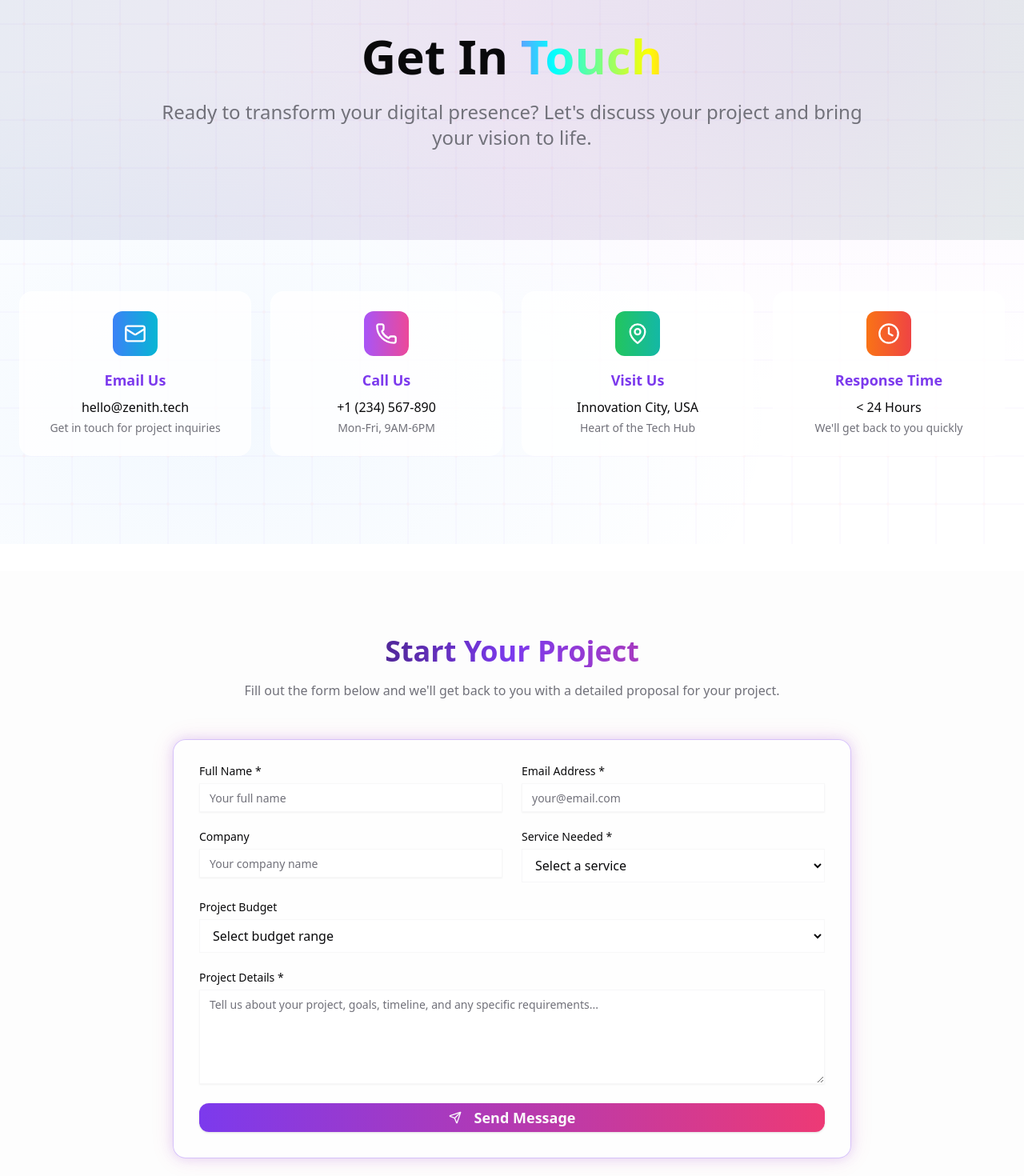
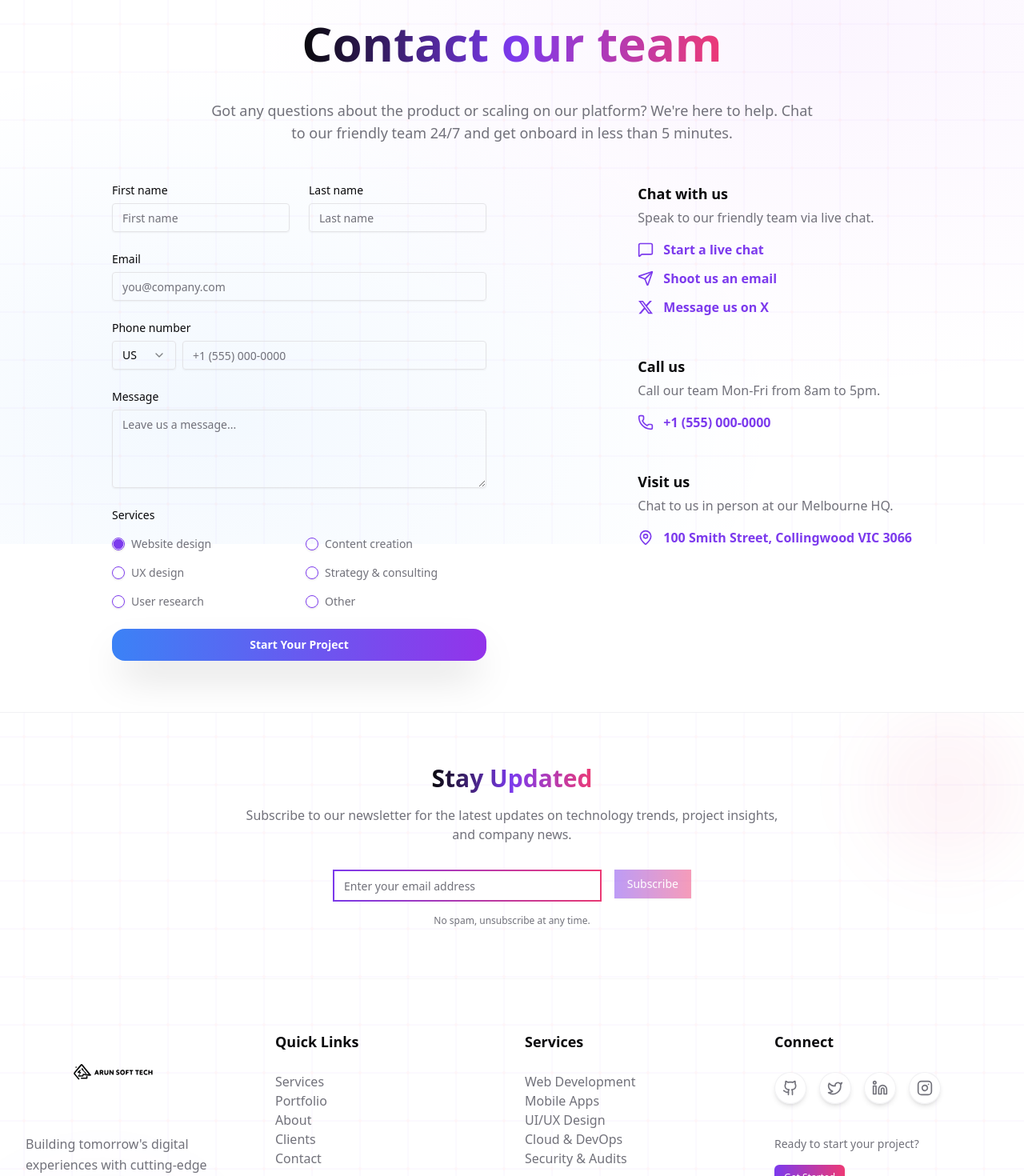
Before and after one commit to aniketdebnath20/arun_soft_tech, a Next.js app: page /contact in a window 1280 px wide. Shown: the part 120-1590 px from the top of the page at 80% size. Built offline with nearby package versions, Linux system fonts and the light colour scheme.

Commit message:
contact page desgin, home , about page

```diff
--- a/src/app/contact/page.tsx
+++ b/src/app/contact/page.tsx
@@ -1,327 +1,220 @@
 
 'use client';
 
-import React, { useState } from "react";
-import { Button } from "@/components/ui/button";
-import { Input } from "@/components/ui/input";
-import { Textarea } from "@/components/ui/textarea";
-import { Label } from "@/components/ui/label";
+import { useState } from 'react';
+import { Button } from '@/components/ui/button';
+import { Input } from '@/components/ui/input';
+import { Textarea } from '@/components/ui/textarea';
 import {
-  Mail,
+  Send,
+  MessageSquare,
   Phone,
   MapPin,
-  Clock,
-  Send,
   CheckCircle,
-  MessageSquare,
-  Zap
-} from "lucide-react";
-
-const contactInfo = [
-  {
-    icon: Mail,
-    title: "Email Us",
-    info: "hello@zenith.tech",
-    description: "Get in touch for project inquiries",
-    gradient: "from-blue-500 to-cyan-500"
-  },
-  {
-    icon: Phone,
-    title: "Call Us",
-    info: "+1 (234) 567-890",
-    description: "Mon-Fri, 9AM-6PM",
-    gradient: "from-purple-500 to-pink-500"
-  },
-  {
-    icon: MapPin,
-    title: "Visit Us",
-    info: "Innovation City, USA",
-    description: "Heart of the Tech Hub",
-    gradient: "from-green-500 to-teal-500"
-  },
-  {
-    icon: Clock,
-    title: "Response Time",
-    info: "< 24 Hours",
-    description: "We'll get back to you quickly",
-    gradient: "from-orange-500 to-red-500"
-  }
-];
+} from 'lucide-react';
+import {
+  Select,
+  SelectContent,
+  SelectItem,
+  SelectTrigger,
+  SelectValue,
+} from '@/components/ui/select';
+import { motion } from 'framer-motion';
+import { Label } from '@/components/ui/label';
+import { RadioGroup, RadioGroupItem } from '@/components/ui/radio-group';
 
 const services = [
-  "Web Development",
-  "Mobile App Development",
-  "UI/UX Design",
-  "Cloud & DevOps",
-  "Digital Consulting",
-  "AI & Data Solutions"
+  { id: 'website-design', label: 'Website design' },
+  { id: 'content-creation', label: 'Content creation' },
+  { id: 'ux-design', label: 'UX design' },
+  { id: 'strategy-consulting', label: 'Strategy & consulting' },
+  { id: 'user-research', label: 'User research' },
+  { id: 'other', label: 'Other' },
 ];
 
 export default function ContactPage() {
-  const [formData, setFormData] = useState({
-    name: "",
-    email: "",
-    company: "",
-    service: "",
-    budget: "",
-    message: ""
-  });
-  const [isSubmitting, setIsSubmitting] = useState(false);
   const [isSubmitted, setIsSubmitted] = useState(false);
 
-  const handleInputChange = (field: string, value: string) => {
-    setFormData(prev => ({
-      ...prev,
-      [field]: value
-    }));
-  };
-
-  const handleSubmit = async (e: React.FormEvent) => {
+  const handleSubmit = (e: React.FormEvent) => {
     e.preventDefault();
-    setIsSubmitting(true);
-
-    // Simulate form submission
-    await new Promise(resolve => setTimeout(resolve, 2000));
-
-    setIsSubmitting(false);
     setIsSubmitted(true);
   };
 
   if (isSubmitted) {
     return (
       <div className="min-h-screen flex items-center justify-center px-6 pt-20">
-        <div className="max-w-md mx-auto text-center">
-          <div className="w-20 h-20 rounded-full bg-gradient-to-r from-green-500 to-teal-600 flex items-center justify-center mx-auto mb-8 hover-glow">
-            <CheckCircle className="w-10 h-10 text-white" />
+        <motion.div
+          initial={{ opacity: 0, scale: 0.9 }}
+          animate={{ opacity: 1, scale: 1 }}
+          transition={{ duration: 0.7 }}
+          className="max-w-md mx-auto text-center p-8 bg-transparent rounded-lg"
+        >
+          <div className="w-16 h-16 rounded-full bg-green-100 flex items-center justify-center mx-auto mb-6">
+            <CheckCircle className="w-10 h-10 text-green-600" />
           </div>
-          <h2 className="text-3xl font-bold mb-4 text-green-400">Message Sent!</h2>
-          <p className="text-muted-foreground mb-8 leading-relaxed">
-            Thank you for reaching out. We&apos;ve received your message and will get back to you within 24 hours.
+          <h2 className="text-2xl font-semibold mb-2">Message Sent!</h2>
+          <p className="text-muted-foreground mb-6">
+            Thank you for reaching out. We&apos;ve received your message and will get
+            back to you as soon as possible.
           </p>
           <Button
-            onClick={() => {
-              setIsSubmitted(false);
-              setFormData({
-                name: "",
-                email: "",
-                company: "",
-                service: "",
-                budget: "",
-                message: ""
-              });
-            }}
-            className="px-8 py-3 bg-gradient-to-r from-primary to-accent hover:from-primary/90 hover:to-accent/90 rounded-xl hover-glow"
+            onClick={() => setIsSubmitted(false)}
+            variant="outline"
           >
             Send Another Message
           </Button>
-        </div>
+        </motion.div>
       </div>
     );
   }
 
   return (
-    <div className="relative pt-20">
-      {/* Hero Section */}
-      <section className="py-20 relative overflow-hidden">
-        <div className="absolute inset-0 bg-gradient-to-r from-blue-900/10 via-purple-900/10 to-teal-900/10 dark:from-blue-900/30 dark:via-purple-900/30 dark:to-teal-900/30"></div>
+    <div className="min-h-screen pt-20">
+      <div className="container mx-auto px-4 py-16">
+        {/* Header */}
+        <motion.div
+          initial={{ opacity: 0, y: 50 }}
+          animate={{ opacity: 1, y: 0 }}
+          transition={{ duration: 0.7, ease: "easeOut", delay: 1 }}
+          className="text-center mb-12"
+        >
+          <div className="text-4xl md:text-5xl lg:text-6xl font-bold mb-10 leading-tight">
+            <span className="bg-gradient-to-r from-foreground via-primary to-accent bg-clip-text text-transparent">
+              Contact our team
+            </span>
+          </div>
+          <p className="mt-4 text-md md:text-lg text-muted-foreground max-w-3xl mx-auto">
+            Got any questions about the product or scaling on our platform?
+            We&apos;re here to help. Chat to our friendly team 24/7 and get
+            onboard in less than 5 minutes.
+          </p>
+        </motion.div>
 
-        <div className="relative z-10 max-w-7xl mx-auto px-6">
-          <div className="max-w-4xl mx-auto text-center">
-            <h1 className="text-5xl md:text-6xl font-bold mb-6">
-              Get In <span className="holographic-text">Touch</span>
-            </h1>
-            <p className="text-xl md:text-2xl text-muted-foreground mb-8 leading-relaxed">
-              Ready to transform your digital presence? Let&apos;s discuss your project and bring your vision to life.
-            </p>
-          </div>
-        </div>
-      </section>
-
-      {/* Contact Info */}
-      <section className="py-16">
-        <div className="max-w-7xl mx-auto px-6">
-          <div className="grid md:grid-cols-2 lg:grid-cols-4 gap-6 mb-20">
-            {contactInfo.map((info, index) => (
-              <div
-                key={index}
-                className="glassmorphism rounded-2xl p-6 text-center hover-glow transition-all duration-300"
+        {/* Main Content Grid */}
+        <div className="max-w-5xl mx-auto px-2 md:px-3 grid md:grid-cols-2 md:justify-items-end gap-16">
+          {/* Left Column: Form */}
+          <motion.div
+            initial={{ opacity: 0, x: -50 }}
+            animate={{ opacity: 1, x: 0 }}
+            transition={{ duration: 0.7, ease: "easeOut", delay: 1.2 }}
+            className="space-y-8 "
           >
-                <div className={`w-14 h-14 rounded-xl bg-gradient-to-r ${info.gradient} flex items-center justify-center mx-auto mb-4 hover-glow`}>
-                  <info.icon className="w-7 h-7 text-white" />
-                </div>
-                <h3 className="text-lg font-semibold mb-2 text-primary">{info.title}</h3>
-                <p className="text-foreground font-medium mb-1">{info.info}</p>
-                <p className="text-muted-foreground text-sm">{info.description}</p>
-              </div>
-            ))}
-          </div>
-        </div>
-      </section>
-
-      {/* Contact Form */}
-      <section className="py-20 bg-muted/20">
-        <div className="max-w-4xl mx-auto px-6 text-center">
-          <div className="mb-12">
-            <h2 className="text-4xl font-bold mb-4 text-gradient">Start Your Project</h2>
-            <p className="text-muted-foreground leading-relaxed max-w-2xl mx-auto">
-              Fill out the form below and we&apos;ll get back to you with a detailed proposal for your project.
-            </p>
-          </div>
-
-          <div className="glassmorphism rounded-2xl p-8 neon-border text-left">
             <form onSubmit={handleSubmit} className="space-y-6">
-              <div className="grid md:grid-cols-2 gap-6">
+              <div className="grid grid-cols-1 sm:grid-cols-2 gap-6">
                 <div>
-                  <Label htmlFor="name" className="mb-2 block">Full Name *</Label>
-                  <Input
-                    id="name"
-                    type="text"
-                    required
-                    value={formData.name}
-                    onChange={(e) => handleInputChange("name", e.target.value)}
-                    className="bg-background/50 border-border/30 focus:border-primary focus:bg-background/70"
-                    placeholder="Your full name"
-                  />
+                  <label htmlFor="first-name" className="block text-sm font-medium mb-1.5">First name</label>
+                  <Input id="first-name" placeholder="First name" className='rounded-[4px]' />
                 </div>
                 <div>
-                  <Label htmlFor="email" className="mb-2 block">Email Address *</Label>
-                  <Input
-                    id="email"
-                    type="email"
-                    required
-                    value={formData.email}
-                    onChange={(e) => handleInputChange("email", e.target.value)}
-                    className="bg-background/50 border-border/30 focus:border-primary focus:bg-background/70"
-                    placeholder="your@email.com"
-                  />
-                </div>
-              </div>
-
-              <div className="grid md:grid-cols-2 gap-6">
-                <div>
-                  <Label htmlFor="company" className="mb-2 block">Company</Label>
-                  <Input
-                    id="company"
-                    type="text"
-                    value={formData.company}
-                    onChange={(e) => handleInputChange("company", e.target.value)}
-                    className="bg-background/50 border-border/30 focus:border-primary focus:bg-background/70"
-                    placeholder="Your company name"
-                  />
-                </div>
-                <div>
-                  <Label htmlFor="service" className="mb-2 block">Service Needed *</Label>
-                  <select
-                    id="service"
-                    aria-label="service"
-                    required
-                    value={formData.service}
-                    onChange={(e) => handleInputChange("service", e.target.value)}
-                    className="w-full px-3 py-2 bg-background/50 border border-border/30 rounded-md focus:border-primary focus:bg-background/70"
-                  >
-                    <option value="">Select a service</option>
-                    {services.map((service) => (
-                      <option key={service} value={service} className="bg-background">
-                        {service}
-                      </option>
-                    ))}
-                  </select>
+                  <label htmlFor="last-name" className="block text-sm font-medium mb-1.5">Last name</label>
+                  <Input id="last-name" placeholder="Last name" className='rounded-[4px]' />
                 </div>
               </div>
 
               <div>
-                <Label htmlFor="budget" className="mb-2 block">Project Budget</Label>
-                <select
-                  id="budget"
-                  aria-label="budget"
-                  value={formData.budget}
-                  onChange={(e) => handleInputChange("budget", e.target.value)}
-                  className="w-full px-3 py-2 bg-background/50 border border-border/30 rounded-md focus:border-primary focus:bg-background/70"
-                >
-                  <option value="">Select budget range</option>
-                  <option value="under-10k" className="bg-background">Under $10,000</option>
-                  <option value="10k-50k" className="bg-background">$10,000 - $50,000</option>
-                  <option value="50k-100k" className="bg-background">$50,000 - $100,000</option>
-                  <option value="100k-plus" className="bg-background">$100,000+</option>
-                </select>
+                <label htmlFor="email" className="block text-sm font-medium mb-1.5">Email</label>
+                <Input id="email" type="email" placeholder="you@company.com" className='rounded-[4px]' />
               </div>
 
               <div>
-                <Label htmlFor="message" className="mb-2 block">Project Details *</Label>
-                <Textarea
-                  id="message"
-                  required
-                  rows={5}
-                  value={formData.message}
-                  onChange={(e) => handleInputChange("message", e.target.value)}
-                  className="bg-background/50 border-border/30 focus:border-primary focus:bg-background/70"
-                  placeholder="Tell us about your project, goals, timeline, and any specific requirements..."
-                />
+                <label htmlFor="phone-number" className="block text-sm font-medium mb-1.5">Phone number</label>
+                <div className="flex gap-2">
+                  <Select defaultValue="US">
+                    <SelectTrigger className="w-[80px] rounded-[4px]">
+                      <SelectValue />
+                    </SelectTrigger>
+                    <SelectContent>
+                      <SelectItem value="US">US</SelectItem>
+                      <SelectItem value="CA">CA</SelectItem>
+                      <SelectItem value="UK">UK</SelectItem>
+                    </SelectContent>
+                  </Select>
+                  <Input id="phone-number" placeholder="+1 (555) 000-0000" className="flex-1 rounded-[4px]" />
+                </div>
               </div>
 
+              <div>
+                <label htmlFor="message" className="block text-sm font-medium mb-1.5">Message</label>
+                <Textarea id="message" placeholder="Leave us a message..." rows={4} className='rounded-[4px]' />
+              </div>
+
+              <div>
+                <Label className="block text-sm font-medium mb-4">Services</Label>
+                <RadioGroup defaultValue={services[0].id} className="grid grid-cols-1 sm:grid-cols-2 gap-4">
+                  {services.map(service => (
+                    <div key={service.id} className="flex items-center gap-2">
+                      <RadioGroupItem value={service.id} id={service.id} />
+                      <Label htmlFor={service.id} className="text-sm font-medium text-muted-foreground cursor-pointer">
+                        {service.label}
+                      </Label>
+                    </div>
+                  ))}
+                </RadioGroup>
+              </div>
+
+              {/* <Button type="submit" className="w-full bg-gray-900 text-white hover:bg-gray-800" size="lg">
+                Send message
+              </Button> */}
+
               <Button
-                type="submit"
-                disabled={isSubmitting}
-                className="w-full py-4 bg-gradient-to-r from-primary to-accent hover:from-primary/90 hover:to-accent/90 text-lg font-semibold rounded-xl hover-glow hover:scale-105 transition-all duration-300 disabled:opacity-50 disabled:scale-100"
+                className="px-8 py-5 w-full bg-gradient-to-r from-blue-500 to-purple-600 hover:from-blue-600 hover:to-purple-700 text-white font-semibold rounded-2xl hover:scale-105 transition-all duration-300 shadow-2xl"
               >
-                {isSubmitting ? (
-                  <>
-                    <div className="w-5 h-5 border-2 border-white border-t-transparent rounded-full animate-spin mr-2" />
-                    Sending Message...
-                  </>
-                ) : (
-                  <>
-                    <Send className="w-5 h-5 mr-2" />
-                    Send Message
-                  </>
-                )}
+                  Start Your Project
               </Button>
+
             </form>
+          </motion.div>
+
+          {/* Right Column: Contact Details */}
+          <motion.div
+            initial={{ opacity: 0, x: 50 }}
+            animate={{ opacity: 1, x: 0 }}
+            transition={{ duration: 0.7, ease: "easeOut", delay: 1.4 }}
+            className="hidden md:block space-y-12 "
+          >
+            <div>
+              <h3 className="text-lg font-semibold">Chat with us</h3>
+              <p className="text-muted-foreground mt-1 mb-4">
+                Speak to our friendly team via live chat.
+              </p>
+              <div className="space-y-3">
+                <a href="#" className="flex items-center gap-3 text-primary font-semibold hover:underline">
+                  <MessageSquare className="w-5 h-5" />
+                  <span>Start a live chat</span>
+                </a>
+                <a href="#" className="flex items-center gap-3 text-primary font-semibold hover:underline">
+                  <Send className="w-5 h-5" />
+                  <span>Shoot us an email</span>
+                </a>
+                <a href="#" className="flex items-center gap-3 text-primary font-semibold hover:underline">
+                  <svg className="w-5 h-5 fill-current" viewBox="0 0 24 24"><path d="M18.244 2.25h3.308l-7.227 8.26 8.502 11.24H16.17l-5.214-6.817L4.99 21.75H1.68l7.73-8.835L1.254 2.25H8.08l4.713 6.231zm-1.161 17.52h1.833L7.084 4.126H5.117z"></path></svg>
+                  <span>Message us on X</span>
+                </a>
               </div>
             </div>
-      </section>
-
-      {/* Side Content Section */}
-      <section className="py-20">
-          <div className="max-w-7xl mx-auto px-6">
-              <div className="grid lg:grid-cols-2 gap-8 items-start">
-                  <div className="glassmorphism rounded-2xl p-8">
-                      <div className="w-16 h-16 rounded-xl bg-gradient-to-r from-purple-500 to-pink-600 flex items-center justify-center mb-6 hover-glow">
-                          <MessageSquare className="w-8 h-8 text-white" />
+            <div>
+              <h3 className="text-lg font-semibold">Call us</h3>
+              <p className="text-muted-foreground mt-1 mb-4">
+                Call our team Mon-Fri from 8am to 5pm.
+              </p>
+              <a href="#" className="flex items-center gap-3 text-primary font-semibold hover:underline">
+                <Phone className="w-5 h-5" />
+                <span>+1 (555) 000-0000</span>
+              </a>
             </div>
-                      <h3 className="text-2xl font-bold mb-4 text-purple-400">Why Choose ZenithTech?</h3>
-                      <div className="space-y-4 text-muted-foreground">
-                          <div className="flex items-center gap-3">
-                              <CheckCircle className="w-5 h-5 text-green-400 flex-shrink-0" />
-                              <span>5+ years of industry expertise</span>
+            <div>
+              <h3 className="text-lg font-semibold">Visit us</h3>
+              <p className="text-muted-foreground mt-1 mb-4">
+                Chat to us in person at our Melbourne HQ.
+              </p>
+              <a href="#" className="flex items-center gap-3 text-primary font-semibold hover:underline">
+                <MapPin className="w-5 h-5" />
+                <span>100 Smith Street, Collingwood VIC 3066</span>
+              </a>
             </div>
-                          <div className="flex items-center gap-3">
-                              <CheckCircle className="w-5 h-5 text-green-400 flex-shrink-0" />
-                              <span>500+ successful projects delivered</span>
-                          </div>
-                          <div className="flex items-center gap-3">
-                              <CheckCircle className="w-5 h-5 text-green-400 flex-shrink-0" />
-                              <span>24/7 support and maintenance</span>
-                          </div>
-                          <div className="flex items-center gap-3">
-                              <CheckCircle className="w-5 h-5 text-green-400 flex-shrink-0" />
-                              <span>Cutting-edge technology stack</span>
+          </motion.div>
         </div>
       </div>
     </div>
-
-                  <div className="glassmorphism rounded-2xl p-8">
-                      <div className="w-16 h-16 rounded-xl bg-gradient-to-r from-orange-500 to-red-600 flex items-center justify-center mb-6 hover-glow">
-                          <Zap className="w-8 h-8 text-white" />
-                      </div>
-                      <h3 className="text-2xl font-bold mb-4 text-orange-400">Quick Response</h3>
-                      <p className="text-muted-foreground leading-relaxed">
-                          We understand that time is crucial for your business. Our team typically responds to all inquiries within 24 hours with a detailed project assessment and timeline.
-                      </p>
-                  </div>
-              </div>
-          </div>
-      </section>
-    </div>
   );
 }
```
Lines whose indentation alone changed are shown as unchanged.
